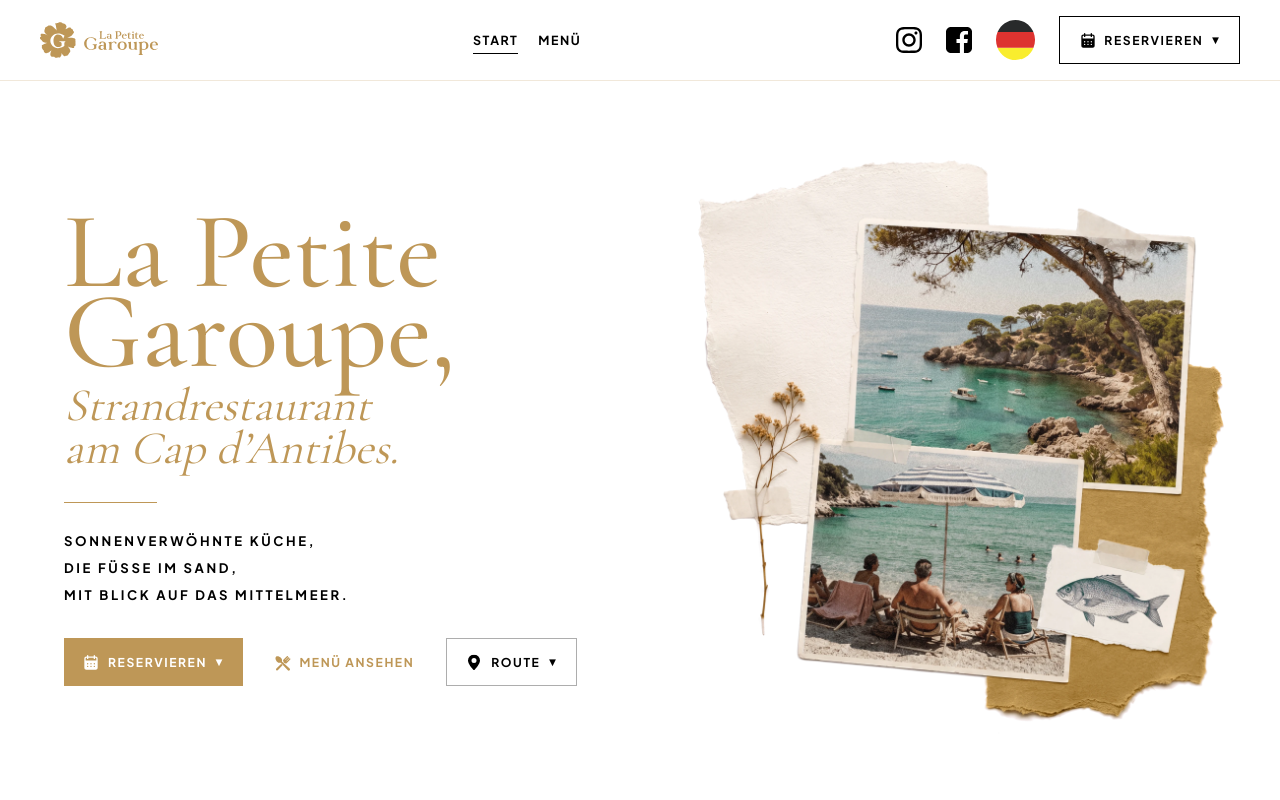
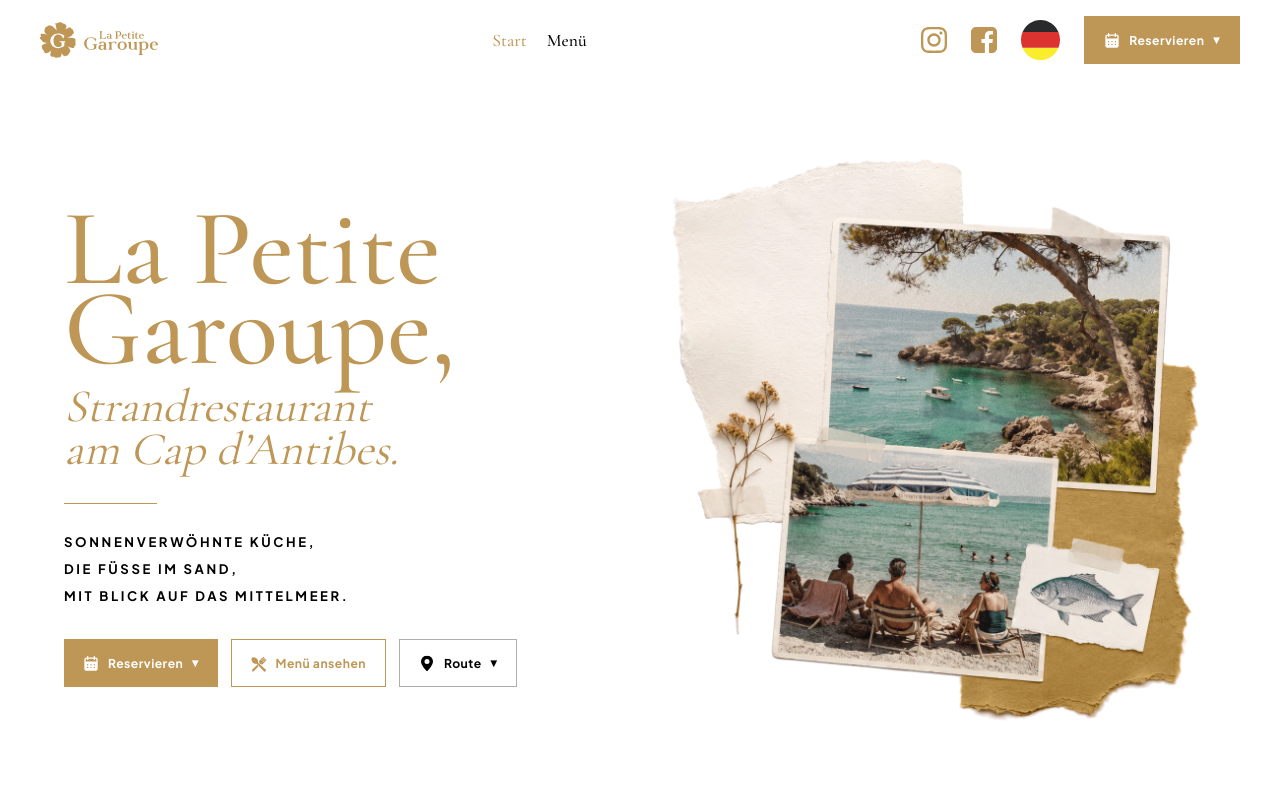
Before and after one commit to JulienAziza06/la-petite-garoupe, a React (Vite) app: page /de in a window 1280 px wide. Shown: the top 800 px of the page. Built offline with nearby package versions, Linux system fonts and the light colour scheme.

Commit message:
Polish header buttons and dropdown styling

```diff
--- a/src/site/styles-layout.css
+++ b/src/site/styles-layout.css
@@ -2293,3 +2293,149 @@
     display: block;
   }
 }
+
+.v6-shell .v3-header {
+  background: #ffffff;
+  border-bottom: 0;
+  box-shadow: none;
+}
+
+.v6-shell .v3-header__link {
+  font-family: var(--font-serif);
+  font-size: 1.1rem;
+  font-weight: 500;
+  letter-spacing: 0;
+  text-transform: none;
+  color: #000000;
+  transition: color 220ms ease;
+}
+
+.v6-shell .v3-header__link::after {
+  display: none;
+}
+
+.v6-shell .v3-header__link:hover,
+.v6-shell .v3-header__link.is-active {
+  color: var(--primary);
+}
+
+.v6-shell .v6-header-social {
+  color: var(--primary);
+}
+
+.v6-shell .v6-header-social:hover {
+  color: var(--primary);
+  opacity: 0.72;
+}
+
+.v6-shell .v3-button,
+.v6-shell .v6-access-button,
+.v6-shell .v6-access-link,
+.v6-shell .v6-mobile-action,
+.v6-shell .v6-mobile-bar__reserve .v6-reserve__button,
+.v6-shell .v6-mobile-bar__directions .v6-directions__button,
+.v6-shell .v6-mobile-bar__social .v6-social__button {
+  letter-spacing: 0.04em;
+  text-transform: none;
+}
+
+.v6-shell .v6-hero-menu-button {
+  background: transparent;
+  border: 1px solid var(--primary);
+  color: var(--primary);
+}
+
+.v6-shell .v6-hero-menu-button::before {
+  background: rgba(190, 151, 87, 0.08);
+}
+
+.v6-shell .v3-header__actions .v6-reserve__button.v3-button,
+.v6-shell .v3-header__actions .v6-reserve.is-open .v6-reserve__button.v3-button,
+.v6-shell .v3-header__actions .v6-reserve:hover .v6-reserve__button.v3-button {
+  background: var(--primary);
+  border-color: var(--primary);
+  color: #ffffff;
+}
+
+.v6-shell .v3-header__actions .v6-reserve__button.v3-button::before,
+.v6-shell .v3-header__actions .v6-reserve.is-open .v6-reserve__button.v3-button::before,
+.v6-shell .v3-header__actions .v6-reserve:hover .v6-reserve__button.v3-button::before {
+  background: rgba(255, 255, 255, 0.12);
+}
+
+.v6-shell .v3-language__menu,
+.v6-shell .v6-mobile-nav__panel,
+.v6-shell .v6-hero-directions .v6-directions__menu,
+.v6-shell .v6-access-actions .v6-directions__menu {
+  background: #ffffff;
+  border: 1px solid rgba(190, 151, 87, 0.22);
+  box-shadow: 0 18px 36px rgba(0, 0, 0, 0.08);
+}
+
+.v6-shell .v3-language__item,
+.v6-shell .v6-mobile-nav__link,
+.v6-shell .v6-hero-directions .v6-directions__menu a,
+.v6-shell .v6-hero-directions .v6-directions__menu button,
+.v6-shell .v6-access-actions .v6-directions__menu a,
+.v6-shell .v6-access-actions .v6-directions__menu button {
+  color: #000000;
+}
+
+.v6-shell .v3-language__item.is-active,
+.v6-shell .v3-language__item:hover,
+.v6-shell .v6-mobile-nav__link.is-active,
+.v6-shell .v6-mobile-nav__link:hover,
+.v6-shell .v6-hero-directions .v6-directions__menu a:hover,
+.v6-shell .v6-hero-directions .v6-directions__menu button:hover,
+.v6-shell .v6-access-actions .v6-directions__menu a:hover,
+.v6-shell .v6-access-actions .v6-directions__menu button:hover {
+  background: rgba(190, 151, 87, 0.08);
+  color: var(--primary);
+}
+
+.v6-shell .v6-hero-directions .v6-directions__menu a + a,
+.v6-shell .v6-hero-directions .v6-directions__menu a + button,
+.v6-shell .v6-hero-directions .v6-directions__menu button + a,
+.v6-shell .v6-hero-directions .v6-directions__menu button + button,
+.v6-shell .v6-access-actions .v6-directions__menu a + a,
+.v6-shell .v6-access-actions .v6-directions__menu a + button,
+.v6-shell .v6-access-actions .v6-directions__menu button + a,
+.v6-shell .v6-access-actions .v6-directions__menu button + button {
+  border-top-color: rgba(190, 151, 87, 0.22);
+}
+
+.v6-shell .v3-header__actions .v6-reserve__menu,
+.v6-shell .v6-mobile-bar__reserve .v6-reserve__menu,
+.v6-shell .v6-mobile-bar__directions .v6-directions__menu,
+.v6-shell .v6-mobile-bar__social .v6-social__menu {
+  background: var(--primary);
+  border: 0;
+  box-shadow: 0 20px 40px rgba(190, 151, 87, 0.18);
+}
+
+.v6-shell .v3-header__actions .v6-reserve__menu a,
+.v6-shell .v6-mobile-bar__reserve .v6-reserve__menu a,
+.v6-shell .v6-mobile-bar__directions .v6-directions__menu a,
+.v6-shell .v6-mobile-bar__directions .v6-directions__menu button,
+.v6-shell .v6-mobile-bar__social .v6-social__menu a {
+  color: rgba(255, 255, 255, 0.96);
+}
+
+.v6-shell .v3-header__actions .v6-reserve__menu a:hover,
+.v6-shell .v6-mobile-bar__reserve .v6-reserve__menu a:hover,
+.v6-shell .v6-mobile-bar__directions .v6-directions__menu a:hover,
+.v6-shell .v6-mobile-bar__directions .v6-directions__menu button:hover,
+.v6-shell .v6-mobile-bar__social .v6-social__menu a:hover {
+  background: rgba(255, 255, 255, 0.1);
+  color: #ffffff;
+}
+
+@media (min-width: 901px) {
+  .v6-shell .v3-hero__headline-sub {
+    margin-top: 0.34em;
+  }
+
+  .v6-shell .v3-hero__image--desktop {
+    transform: translateX(-4%);
+  }
+}
```
